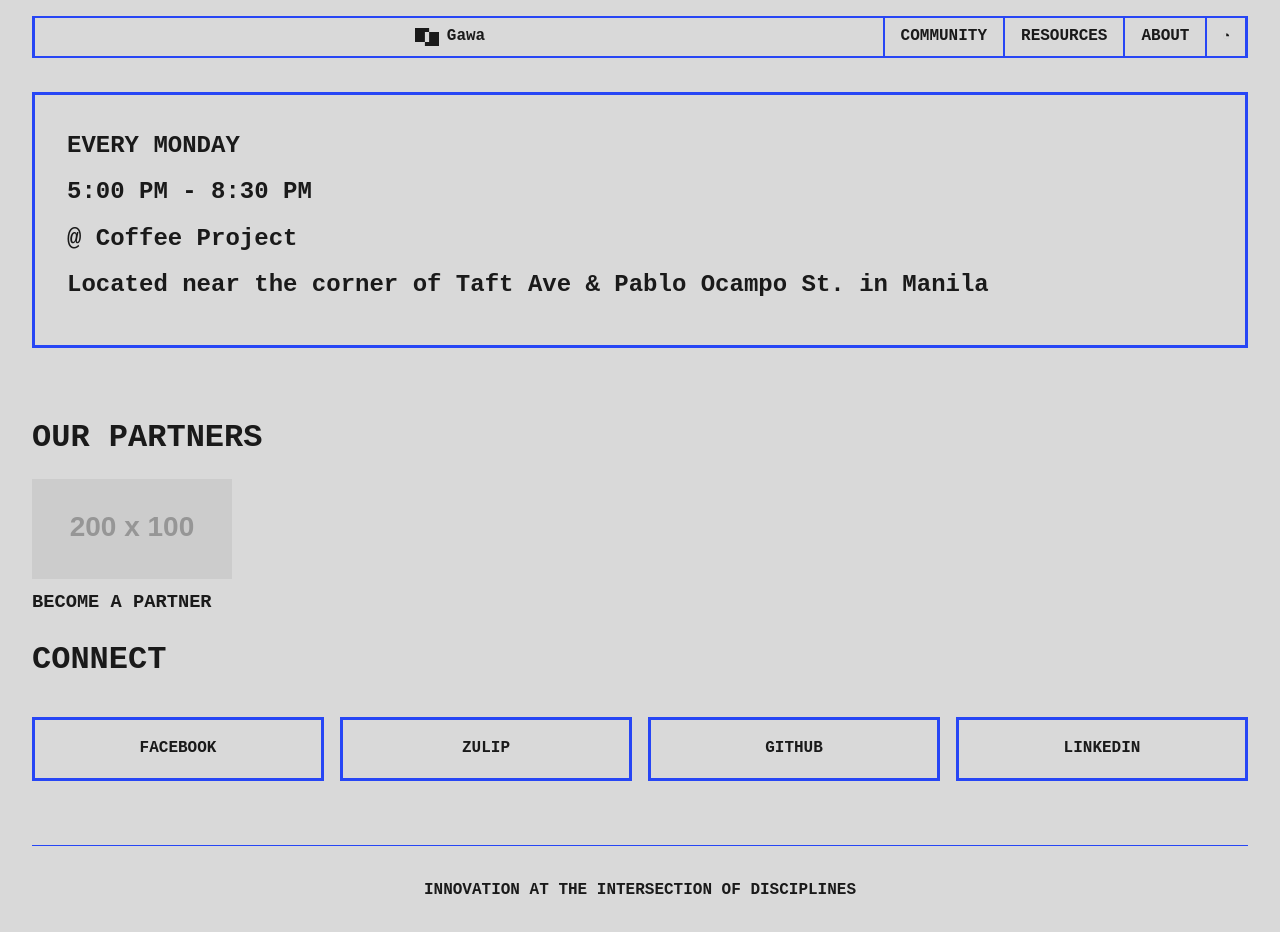
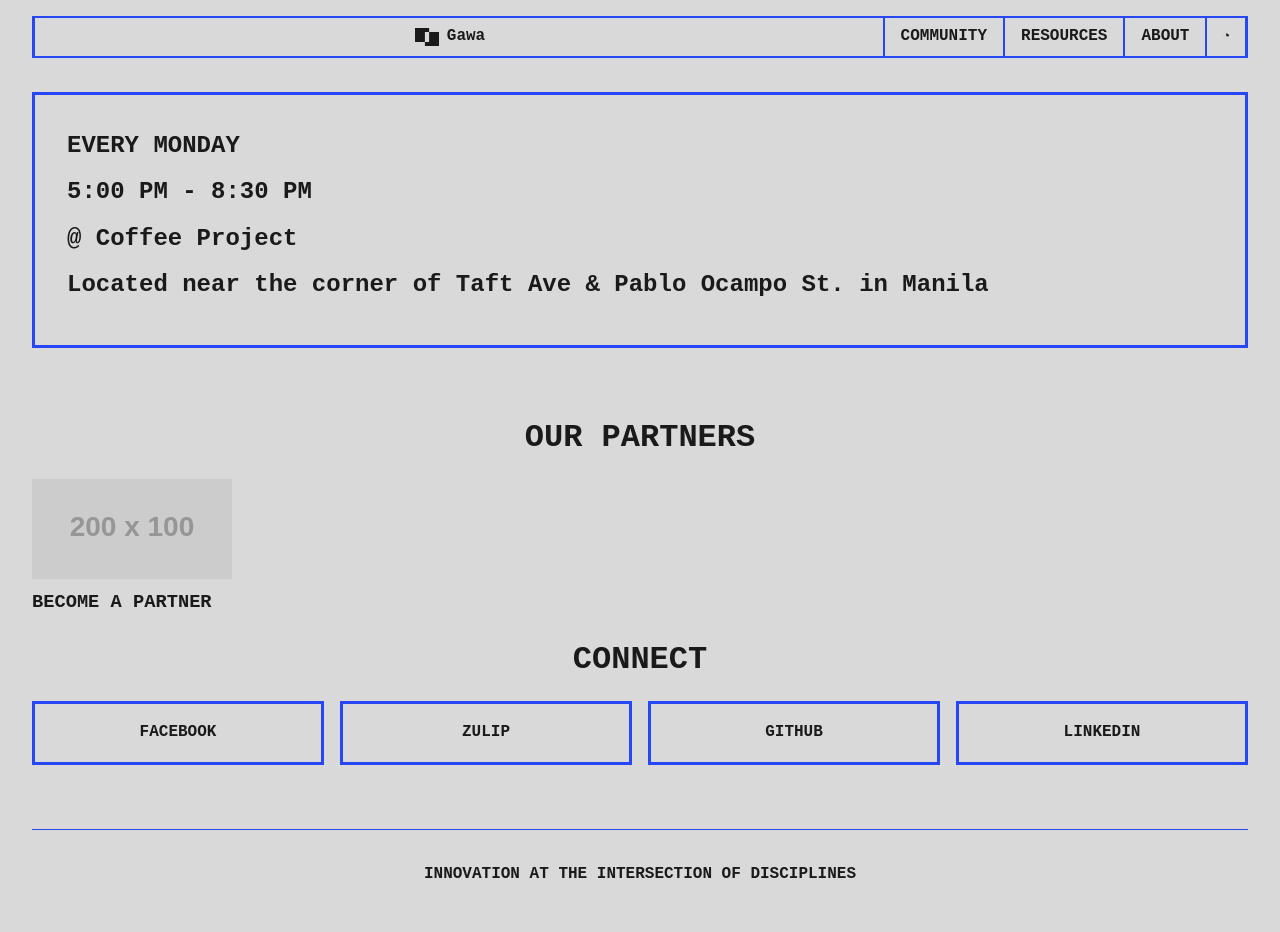
Before and after one commit to InnovationHub-PH/Gawa, a website built with Vite: page index.html in a window 1280 px wide. Built offline with nearby package versions, Linux system fonts and the light colour scheme; placeholder pictures from the web are drawn by us.

Commit message:
Center H2 text for social-links and sponsors sections

```diff
--- a/style.css
+++ b/style.css
@@ -546,6 +546,14 @@ input[type="radio"]:checked::before {
   background: var(--border-color);
   color: var(--bg-color);
   text-decoration: none;
+}
+
+/* Center H2 text for sponsors and social sections */
+.sponsors h2,
+.socials h2 {
+  text-align: center;
+  width: 100%;
+  display: block;
 }
 
 /* Cards */
```
